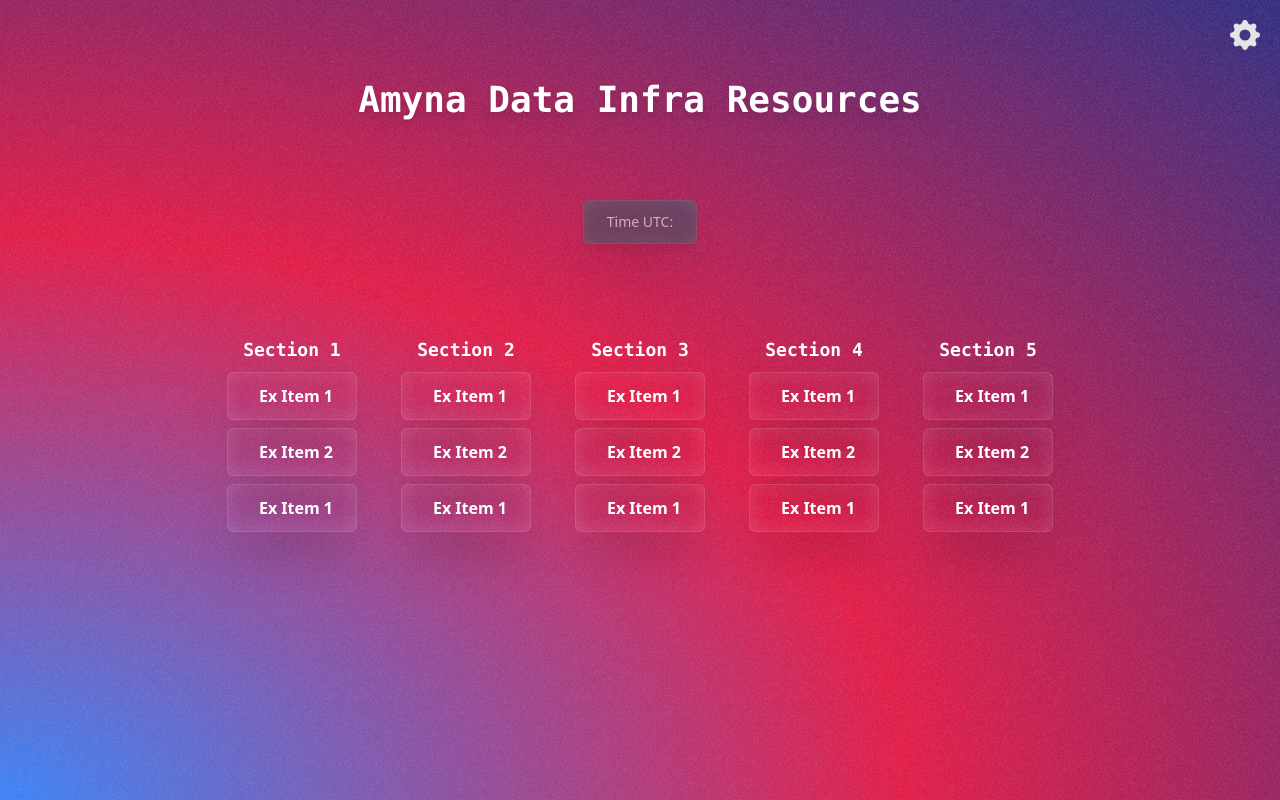
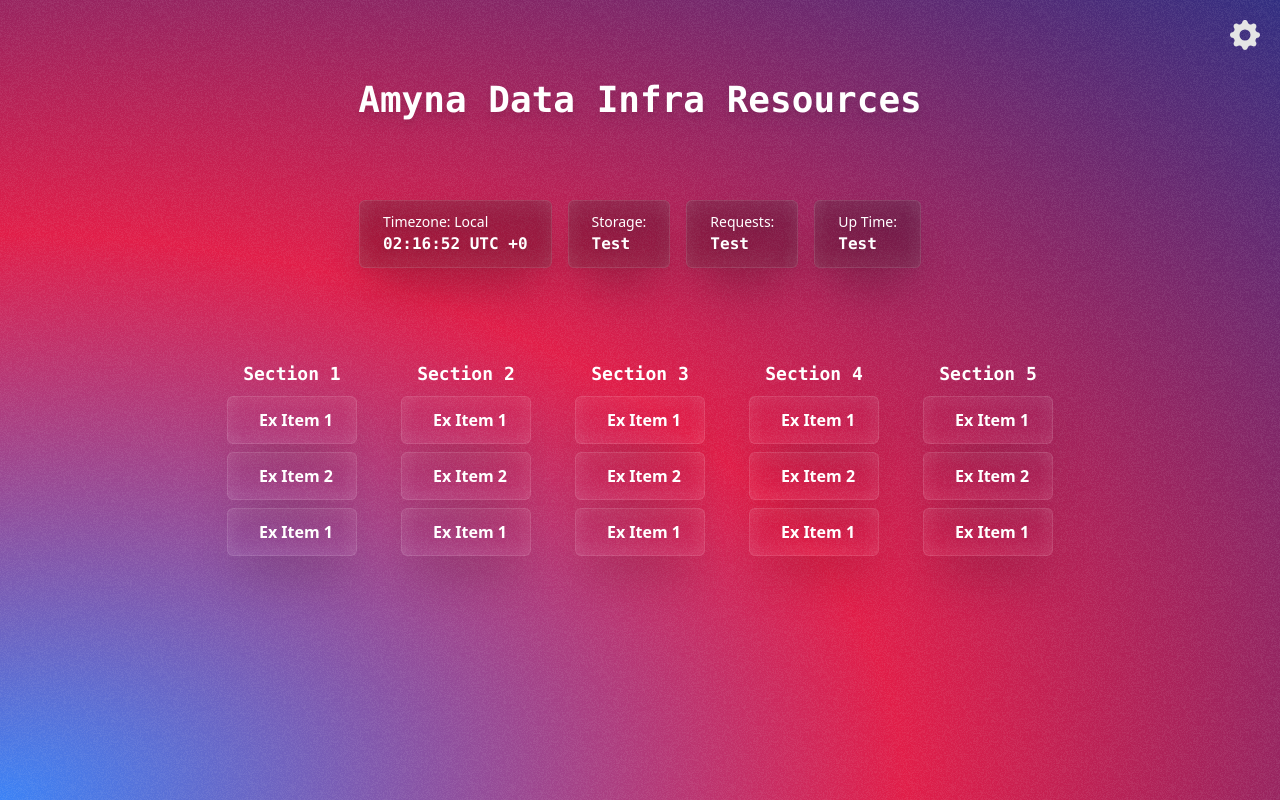
Before and after one commit to nullmaxwell/HomeHub, a Next.js app: page / in a window 1280 px wide. Built offline with nearby package versions, Linux system fonts and the light colour scheme.

Commit message:
Add more features

```diff
--- /dev/null
+++ b/app/components/Clock.tsx
@@ -0,0 +1,67 @@
+'use client'
+import { useState, useEffect } from "react";
+
+export default function Clock() {
+
+    const [time, setTime] = useState<Date>();
+    const [isUTC, setIsUTC] = useState(false);
+
+    useEffect(() => {
+        const intervalId = setInterval(() => {
+            setTime(new Date());
+        }, 1000);
+
+        return () => {
+            clearInterval(intervalId);
+        };
+    }, []);
+
+    const toggleTimezone = () => {
+        setIsUTC(!isUTC);
+    };
+    // Set Local formatted time
+    const LocalTime = (time: any) => {
+        const hours = time.getHours().toString().padStart(2, '0');
+        const minutes = time.getMinutes().toString().padStart(2, '0');
+        const seconds = time.getSeconds().toString().padStart(2, '0');
+        const offsetHours = Math.floor(time.getTimezoneOffset() / 60);
+
+        return `${hours}:${minutes}:${seconds} UTC +${offsetHours}`;
+    };
+
+    // Set UTC formatted time
+    const UTCtime = (time: any) => {
+        const hours = time.getUTCHours().toString().padStart(2, '0');
+        const minutes = time.getUTCMinutes().toString().padStart(2, '0');
+        const seconds = time.getUTCSeconds().toString().padStart(2, '0');
+        return `${hours}:${minutes}:${seconds}`;
+    };
+
+
+    const formattedTime = time
+        ? (isUTC ? UTCtime(time) : LocalTime(time))
+        : "Loading...";
+    return (
+        <>
+            <div className="snap-center relative inline-flex items-center justify-start px-6 py-3 font-bold text-white rounded-md shadow-2xl group w-full max-w-full select-none" onClick={toggleTimezone} style={{ backgroundColor: '#00000033' }}>
+                {/* <!-- Top glass gradient --> */}
+                <span
+                    className="rounded-md absolute top-0 left-0 w-full bg-gradient-to-b from-white to-transparent opacity-5 h-1/3"></span>
+                {/* <!-- Bottom gradient --> */}
+                <span
+                    className="rounded-md absolute bottom-0 left-0 w-full h-1/3 bg-gradient-to-t from-white to-transparent opacity-5"></span>
+                {/* <!-- Left gradient --> */}
+                <span
+                    className="rounded-md absolute bottom-0 left-0 w-4 h-full bg-gradient-to-r from-white to-transparent opacity-5"></span>
+                {/* <!-- Right gradient --> */}
+                <span
+                    className="rounded-md absolute bottom-0 right-0 w-4 h-full bg-gradient-to-l from-white to-transparent opacity-5"></span>
+                <span className="absolute inset-0 w-full h-full border border-white rounded-md opacity-10"></span>
+                <div className="flex flex-col">
+                    <span className="relative text-left font-light text-sm whitespace-nowrap">Timezone: {isUTC ? "UTC" : "Local"}</span>
+                    <span id="timeText" className="relative text-left font-mono whitespace-nowrap">{formattedTime}</span>
+                </div>
+            </div>
+        </>
+    )
+}
--- a/app/components/LinkContainer.tsx
+++ b/app/components/LinkContainer.tsx
@@ -1,11 +1,10 @@
-import jsonData from "../data/linkData"
 import LinkBox from "./LinkBox"
 
-export default function LinkContainer() {
+export default function LinkContainer({ data }: any) {
   return (
     <div className="flex flex-row justify-center z-20 relative">
       <div id="app" className="flex flex-col sm:flex-row flex-wrap gap-5 justify-center mb-10">
-        {jsonData.sections.map((data: any, index: any) => (
+        {data.sections.map((data: any, index: any) => (
           <div key={index} className="m-3">
             <h2 className="font-black text-lg text-center text-white font-mono">{data.title}</h2>
             <LinkBox items={data.items} />
--- a/app/components/Widget.tsx
+++ b/app/components/Widget.tsx
@@ -1,25 +1,24 @@
-export default function Widget() {
+export default function Widget({ data }: any) {
     return (
         <>
-            {/* <!-- Clock Component --> */}
-            <div className="snap-center relative inline-flex items-center justify-start px-6 py-3 font-bold text-white rounded-md shadow-2xl group w-full max-w-full opacity-60 bg-slate-600">
+            {data.map(( data: any, index: any ) =>
+                <a key={index} href={data.link} className="snap-center relative inline-flex items-center justify-start px-6 py-3 font-bold text-white rounded-md shadow-2xl group w-full max-w-full" style={{ backgroundColor: '#00000033' }}>
                     {/* <!-- Top glass gradient --> */}
-                <span
-                    className="rounded-md absolute top-0 left-0 w-full bg-gradient-to-b from-white to-transparent opacity-5 h-1/3"></span>
+                    <span className="rounded-md absolute top-0 left-0 w-full bg-gradient-to-b from-white to-transparent opacity-5 h-1/3"></span>
                     {/* <!-- Bottom gradient --> */}
-                <span
-                    className="rounded-md absolute bottom-0 left-0 w-full h-1/3 bg-gradient-to-t from-white to-transparent opacity-5"></span>
+                    <span className="rounded-md absolute bottom-0 left-0 w-full h-1/3 bg-gradient-to-t from-white to-transparent opacity-5"></span>
                     {/* <!-- Left gradient --> */}
-                <span
-                    className="rounded-md absolute bottom-0 left-0 w-4 h-full bg-gradient-to-r from-white to-transparent opacity-5"></span>
+                    <span className="rounded-md absolute bottom-0 left-0 w-4 h-full bg-gradient-to-r from-white to-transparent opacity-5"></span>
                     {/* <!-- Right gradient --> */}
-                <span
-                    className="rounded-md absolute bottom-0 right-0 w-4 h-full bg-gradient-to-l from-white to-transparent opacity-5"></span>
+                    <span className="rounded-md absolute bottom-0 right-0 w-4 h-full bg-gradient-to-l from-white to-transparent opacity-5"></span>
                     <span className="absolute inset-0 w-full h-full border border-white rounded-md opacity-10"></span>
                     <div className="flex flex-col">
-                    <span className="relative text-left font-light text-sm whitespace-nowrap">Time UTC:</span>
-                    <span id="timeText" className="relative text-left font-mono whitespace-nowrap"></span>
+                        <span id="statusLight" className="rounded-full w-2 h-2 absolute top-2 right-2 ${statusClassName}"></span>
+                        <span className="relative text-left font-light text-sm whitespace-nowrap">{data.name}</span>
+                        <span className="relative text-left font-mono whitespace-nowrap">Test</span>
                     </div>
-            </div></>
+                </a>
+            )}
+        </>
     )
 }
--- a/app/components/WidgetsBar.tsx
+++ b/app/components/WidgetsBar.tsx
@@ -1,7 +1,11 @@
-export default function WidgetBar({children}: any) {
+import Clock from "./Clock";
+import Widget from "./Widget";
+
+export default function WidgetBar({ data }: any) {
     return (
         <div id="widgets" className="flex sm:flex-row md:gap-4 gap-3 flex-col">
-            {children}
+            <Clock />
+            <Widget data={data} />
         </div>
     )
 }
--- a/app/layout.tsx
+++ b/app/layout.tsx
@@ -16,7 +16,7 @@ export default function RootLayout({
       <head>
         <script src="https://kit.fontawesome.com/28e81a920b.js"></script>
       </head>
-      <body>{children}</body>
+      <body className=''>{children}</body>
     </html>
   )
 }
--- a/app/page.tsx
+++ b/app/page.tsx
@@ -1,7 +1,9 @@
 import LinkContainer from "./components/LinkContainer";
 import Settings from "./components/Settings";
-import Widget from "./components/Widget";
 import WidgetBar from "./components/WidgetsBar";
+
+import jsonDataWidgets from "./data/widgetData";
+import jsonData from "./data/linkData";
 
 
 export default function Home() {
@@ -11,11 +13,9 @@ export default function Home() {
         <div className="md:mb-20 mb-10 w-full flex flex-col justify-center items-center drop-shadow-lg relative z-20">
           <h1 className="md:text-4xl text-2xl font-black text-center text-white font-mono md:my-20 my-10">Amyna Data Infra
             Resources</h1>
-          <WidgetBar>
-            <Widget />
-          </WidgetBar>
+          <WidgetBar data={jsonDataWidgets} />
         </div>
-        <LinkContainer />
+        <LinkContainer data={jsonData} />
         <Settings />
       </div>
     </main>
```
Lines whose indentation alone changed are shown as unchanged.
